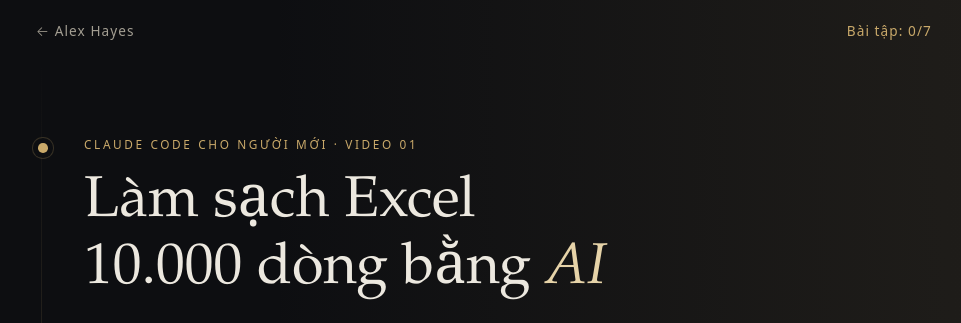
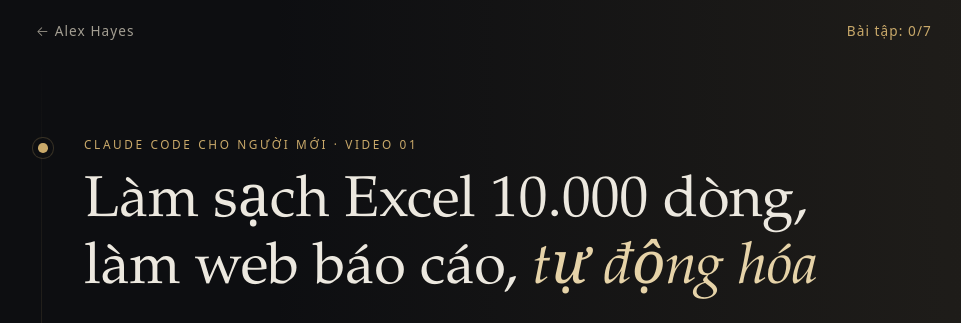
Before and after one commit to alexhayes-ai/alexhayes-ai.github.io, a plain HTML site: page excel-bao-cao-tu-dong/index.html in a window 1280 px wide. Shown: the top 323 px of the page, without its empty margins (156-1117 px from the left). Drawn offline with Linux system fonts and the light colour scheme; grey boxes are pictures that could not be loaded.

Commit message:
Đổi tên video 01: làm sạch Excel 10.000 dòng, làm web báo cáo, tự động hóa
Co-Authored-By: Claude Opus 5.5 <noreply@anthropic.com>

```diff
--- a/excel-bao-cao-tu-dong/index.html
+++ b/excel-bao-cao-tu-dong/index.html
@@ -3,7 +3,7 @@
 <head>
 <meta charset="utf-8">
 <meta name="viewport" content="width=device-width, initial-scale=1">
-<title>Claude Code cho người mới: làm sạch Excel 10.000 dòng bằng AI · Alex Hayes</title>
+<title>Claude Code cho người mới: làm sạch Excel 10.000 dòng, làm web báo cáo, tự động hóa · Alex Hayes</title>
 <meta name="description" content="Tài liệu đi kèm video 01 của Alex Hayes: để Claude Code nhớ bạn, làm sạch file Excel 10.000 dòng, đóng gói thành skill, làm trang báo cáo và cho nó tự chạy mỗi ngày. Có kiến thức kèm nguồn, mẫu để chép và bài tập tự làm.">
 <style>
 :root{
@@ -232,7 +232,7 @@ a.t:hover{color:var(--gold-hi)}
 <!-- CHẶNG 0 · MỞ ĐẦU -->
 <section class="stage" id="chang-0">
   <p class="tag">Claude Code cho người mới · Video 01</p>
-  <h1>Làm sạch Excel 10.000 dòng bằng <em>AI</em></h1>
+  <h1>Làm sạch Excel 10.000 dòng, làm web báo cáo, <em>tự động hóa</em></h1>
 
   <figure class="player" id="player">
     <a class="pv" id="player-link" href="https://www.youtube.com/@Vannam_alexhayes" target="_blank" rel="noopener">
@@ -778,7 +778,7 @@ description: [Skill này làm gì]. Dùng khi [người dùng nói gì / đưa f
   if(VIDEO_ID){
     document.getElementById('xem-video').href='https://youtu.be/'+VIDEO_ID;
     var fr=document.createElement('iframe');
-    fr.src='https://www.youtube-nocookie.com/embed/'+VIDEO_ID; fr.title='Video 01: Làm sạch Excel 10.000 dòng bằng AI';
+    fr.src='https://www.youtube-nocookie.com/embed/'+VIDEO_ID; fr.title='Video 01: Claude Code cho người mới: làm sạch Excel 10.000 dòng, làm web báo cáo, tự động hóa';
     fr.allow='accelerometer; encrypted-media; gyroscope; picture-in-picture; fullscreen'; fr.allowFullscreen=true; fr.loading='lazy';
     var pl=document.getElementById('player-link'); pl.parentNode.replaceChild(fr,pl);
     document.getElementById('player-cap').textContent='Xem video ở trên. Mốc ▶ phút ở mỗi chặng mở video đúng đoạn đó trong thẻ mới, để bạn không mất chỗ đang đọc.';
```
Also changed, not shown: index.html (+2 -2 lines).
